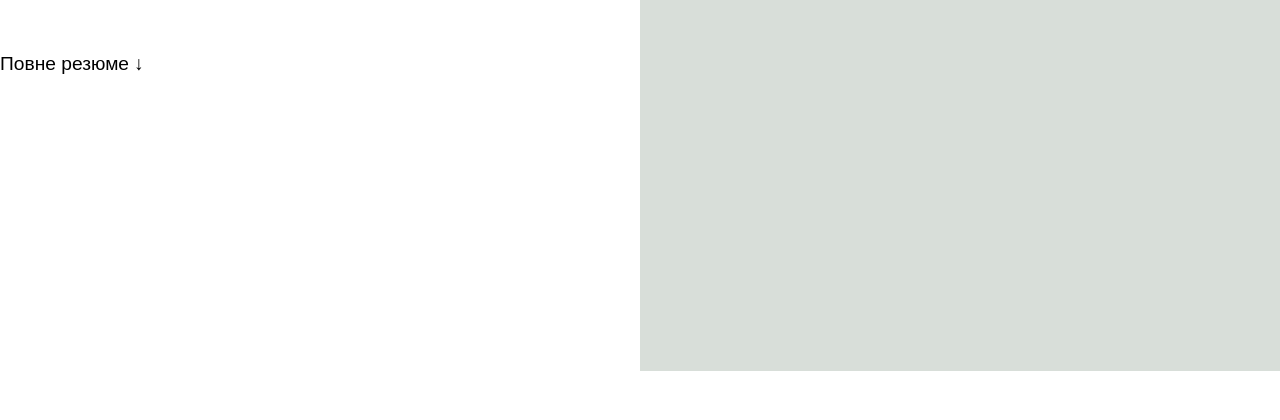
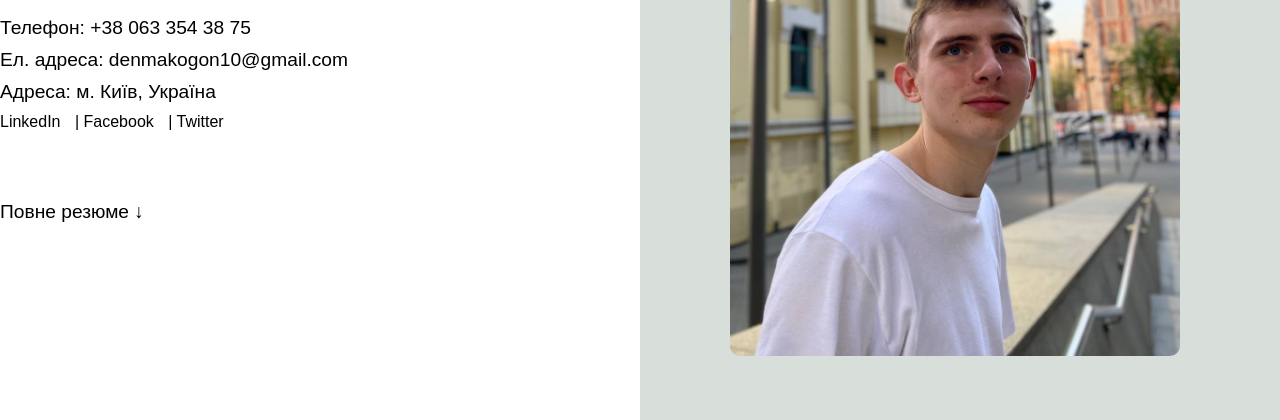
Before and after one commit to Denmaks234/testLogikaDen, a plain HTML site: page index.html in a window 1280 px wide. Shown: the part 429-849 px from the top of the page. Before the commit the page ends 800 px from the top, so only its background shows below. Drawn offline with Linux system fonts and the light colour scheme; the site is published under a folder, as on GitHub Pages, so addresses that start at the root find nothing.

Commit message:
Update index.html

```diff
--- a/index.html
+++ b/index.html
@@ -36,7 +36,7 @@
             </div>
         </div>
         <div class="photo-block">
-            <img src="/photo_2024-09-19_17-34-42.jpg" alt="Надія Логіка">
+            <img src="./photo_2024-09-19_17-34-42.jpg" alt="Надія Логіка">
 
         </div>
     </div></div>
```
